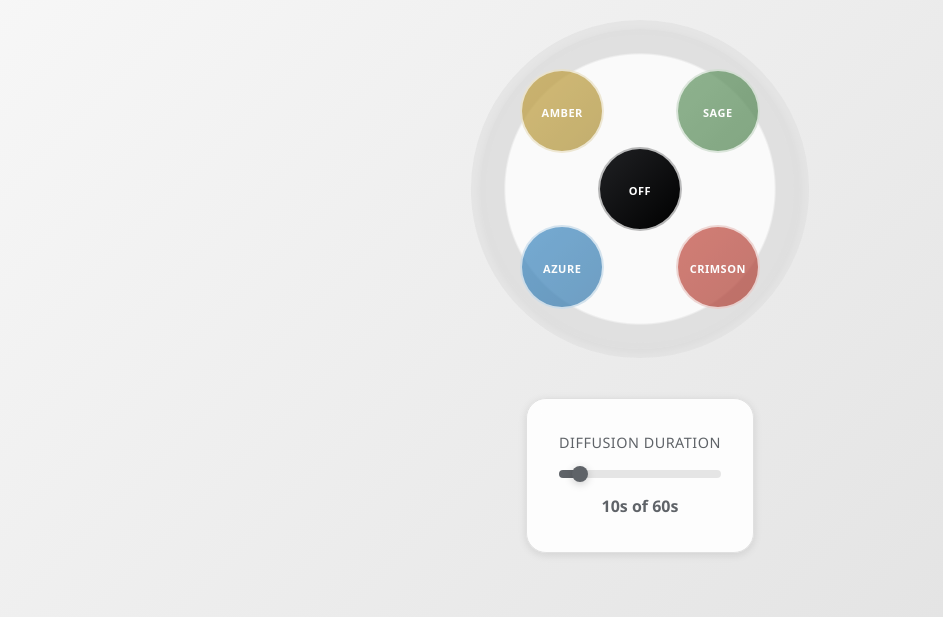
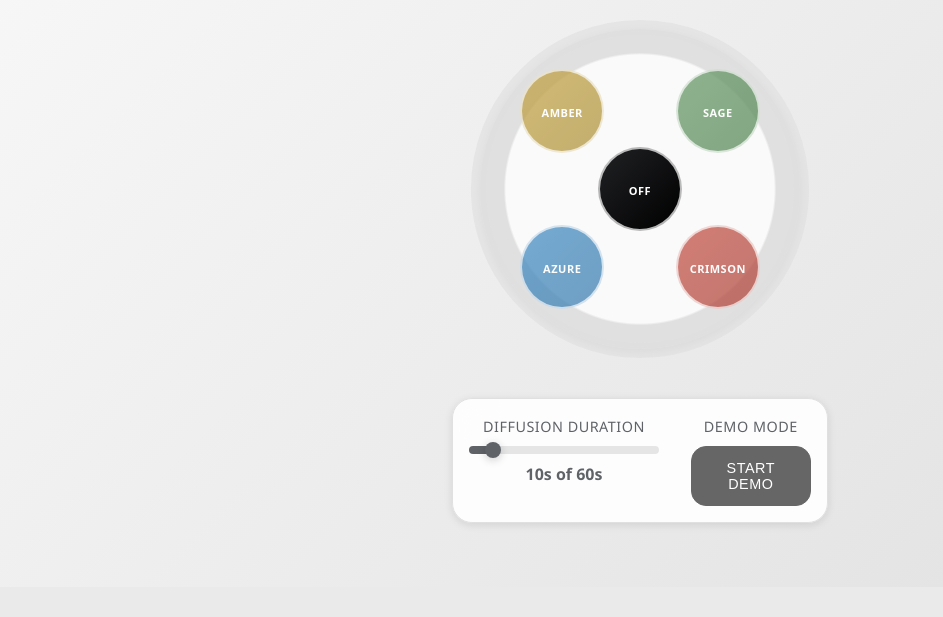
Before and after one commit to LeonDebatin/Raspberry_V1, a Flask app: page / in a window 1280 px wide. Shown: the part 281-898 px from the top of the page, without its empty margins (0-943 px from the left). After the commit the page ends 808 px from the top, so only its background shows below. Run offline with Flask 3, Linux system fonts and the light colour scheme.

Commit message:
demo mode

```diff
--- a/static/css/selection.css
+++ b/static/css/selection.css
@@ -200,19 +200,20 @@
 /* Configuration Bar */
 .config-bar {
     display: flex;
-    gap: 3rem;
-    padding: 2rem;
+    gap: 2rem;
+    padding: 1rem;
     background: rgba(255, 255, 255, 0.9);
     backdrop-filter: blur(20px);
     border-radius: 20px;
     box-shadow: var(--shadow);
     border: 1px solid var(--border);
+    align-items: flex-start;
 }
 
 .config-section {
     display: flex;
     flex-direction: column;
-    gap: 1rem;
+    gap: 0.5rem;
     align-items: center;
 }
 
@@ -253,8 +254,12 @@
 }
 
 /* Diffusion Duration Slider */
-.config-section.full-width {
-    width: 100%;
+.config-section:first-child {
+    flex: 2;
+}
+
+.config-section:last-child {
+    flex: 1;
 }
 
 .slider-container {
@@ -262,7 +267,7 @@
     display: flex;
     flex-direction: column;
     align-items: center;
-    gap: 1rem;
+    gap: 0.5rem;
 }
 
 /* Base slider */
@@ -319,3 +324,112 @@
     color: var(--text-light);
     font-weight: 400;
 }
+
+/* Demo Button and Description */
+.demo-btn {
+    padding: 0.8rem 1.5rem;
+    border: 1px solid #666;
+    background: #666;
+    color: white;
+    border-radius: 15px;
+    cursor: pointer;
+    transition: var(--transition);
+    font-size: 0.9rem;
+    font-weight: 500;
+    text-transform: uppercase;
+    letter-spacing: 0.5px;
+    min-width: 120px;
+    text-align: center;
+}
+
+.demo-btn:hover {
+    background: #555;
+    border-color: #555;
+    transform: translateY(-1px);
+}
+
+.demo-btn:disabled {
+    background: #ccc;
+    border-color: #ccc;
+    cursor: not-allowed;
+    transform: none;
+}
+
+.demo-btn.active {
+    background: #444;
+    border-color: #444;
+}
+
+/* Demo Description Container */
+.demo-description {
+    margin-top: 1.5rem;
+    padding: 1.5rem;
+    background: rgba(255, 255, 255, 0.95);
+    backdrop-filter: blur(20px);
+    border-radius: 20px;
+    box-shadow: var(--shadow);
+    border: 1px solid var(--border);
+    text-align: center;
+    transition: all 0.3s cubic-bezier(0.4, 0, 0.2, 1);
+    opacity: 1;
+    transform: translateY(0);
+}
+
+.demo-description.hidden {
+    opacity: 0;
+    transform: translateY(-10px);
+    pointer-events: none;
+}
+
+.demo-text #demo-scent-name {
+    display: block;
+    font-size: 1.5rem;
+    font-weight: 600;
+    color: var(--text-dark);
+    margin-bottom: 0.5rem;
+    text-transform: uppercase;
+    letter-spacing: 1px;
+}
+
+.demo-text #demo-scent-description {
+    font-size: 1rem;
+    color: var(--text-light);
+    line-height: 1.5;
+    margin: 0;
+}
+
+/* Mobile optimizations */
+@media (max-width: 768px) {
+    .config-bar {
+        gap: 1rem;
+        padding: 0.8rem;
+        margin: 0 1rem;
+    }
+
+    .config-section {
+        gap: 0.3rem;
+    }
+
+    .config-label {
+        font-size: 0.8rem;
+    }
+
+    .demo-btn {
+        padding: 0.6rem 1rem;
+        font-size: 0.8rem;
+        min-width: 100px;
+    }
+
+    .slider-container {
+        gap: 0.3rem;
+    }
+
+    .diffusion-slider {
+        width: 100%;
+        max-width: 200px;
+    }
+
+    .slider-value {
+        font-size: 0.85rem;
+    }
+}
--- a/static/js/selection.js
+++ b/static/js/selection.js
@@ -6,6 +6,18 @@ class SelectionController {
         this.cycleTime = 60; // Fixed at 60 seconds
         this.diffusionDuration = 10; // Default to 10 seconds
         this.isActive = false;
+
+        // Demo mode properties
+        this.isInDemoMode = false;
+        this.demoSequence = ['yellow', 'green', 'blue', 'red'];
+        this.demoCurrentStep = 0;
+        this.demoTimeout = null;
+        this.demoDescriptions = {
+            'yellow': 'Warm and inviting amber creates a cozy atmosphere with rich, honeyed notes.',
+            'green': 'Fresh sage brings clarity and purification with herbal, earthy essence.',
+            'blue': 'Cool azure refreshes the mind with crisp, oceanic tranquility.',
+            'red': 'Bold crimson energizes the space with deep, passionate intensity.'
+        };
 
         // Configuration: Set to true to use page reload instead of position reset
         this.usePageReload = false; // Change to true if position reset doesn't work
@@ -25,6 +37,12 @@ class SelectionController {
         // Slider elements
         this.diffusionSlider = document.getElementById('diffusion-slider');
         this.diffusionSecondsDisplay = document.getElementById('diffusion-seconds');
+
+        // Demo elements
+        this.demoBtn = document.getElementById('demo-btn');
+        this.demoDescription = document.getElementById('demo-description');
+        this.demoScentName = document.getElementById('demo-scent-name');
+        this.demoScentDescriptionText = document.getElementById('demo-scent-description');
 
         // Progress circle elements
         this.progressContainer = document.getElementById('progress-circle-container');
@@ -60,6 +78,17 @@ class SelectionController {
         if (this.diffusionSlider) {
             this.diffusionSlider.addEventListener('input', (e) => {
                 this.setDiffusionDuration(parseInt(e.target.value));
+            });
+        }
+
+        // Demo button click
+        if (this.demoBtn) {
+            this.demoBtn.addEventListener('click', () => {
+                if (!this.isInDemoMode) {
+                    this.startDemoMode();
+                } else {
+                    this.stopDemoMode();
+                }
             });
         }
     }
@@ -565,6 +594,87 @@ class SelectionController {
             this.selectFormula(this.selectedFormula);
         }
     }
+
+    // Demo Mode Methods
+    startDemoMode() {
+        if (this.isInDemoMode) return;
+
+        this.isInDemoMode = true;
+        this.demoCurrentStep = 0;
+
+        // Set diffusion duration to 5 seconds for demo
+        this.setDiffusionDuration(5);
+        if (this.diffusionSlider) {
+            this.diffusionSlider.value = 5;
+        }
+
+        // Update demo button
+        this.demoBtn.textContent = 'Stop Demo';
+        this.demoBtn.classList.add('active');
+        this.demoBtn.disabled = false;
+
+        // Show description container
+        this.demoDescription.classList.remove('hidden');
+
+        // Start the demo sequence
+        this.executeDemoStep();
+    }
+
+    stopDemoMode() {
+        this.isInDemoMode = false;
+
+        // Clear any pending timeouts
+        if (this.demoTimeout) {
+            clearTimeout(this.demoTimeout);
+            this.demoTimeout = null;
+        }
+
+        // Update demo button
+        this.demoBtn.textContent = 'Start Demo';
+        this.demoBtn.classList.remove('active');
+
+        // Hide description container
+        this.demoDescription.classList.add('hidden');
+
+        // Activate off button
+        this.deactivateAll();
+    }
+
+    async executeDemoStep() {
+        if (!this.isInDemoMode) return;
+
+        const currentColor = this.demoSequence[this.demoCurrentStep];
+        const colorNames = {
+            'yellow': 'Amber',
+            'green': 'Sage',
+            'blue': 'Azure',
+            'red': 'Crimson'
+        };
+
+        // Update description
+        this.demoScentName.textContent = colorNames[currentColor];
+        this.demoScentDescriptionText.textContent = this.demoDescriptions[currentColor];
+
+        // Activate the scent
+        try {
+            await this.selectFormula(currentColor);
+        } catch (error) {
+            console.error('Demo step error:', error);
+        }
+
+        // Schedule next step or finish demo
+        this.demoTimeout = setTimeout(() => {
+            this.demoCurrentStep++;
+
+            if (this.demoCurrentStep >= this.demoSequence.length) {
+                // Demo finished
+                this.stopDemoMode();
+            } else {
+                // Continue to next step
+                this.executeDemoStep();
+            }
+        }, 5000); // 5 seconds per scent
+    }
 }
 
 // Enhanced button interactions
--- a/templates/selection.html
+++ b/templates/selection.html
@@ -40,7 +40,7 @@
     </div>
 
     <div class="config-bar">
-        <div class="config-section full-width">
+        <div class="config-section">
             <label class="config-label">Diffusion Duration</label>
             <div class="slider-container">
                 <input type="range" id="diffusion-slider" class="diffusion-slider"
@@ -50,6 +50,18 @@
                 </div>
             </div>
         </div>
+        <div class="config-section">
+            <label class="config-label">Demo Mode</label>
+            <button id="demo-btn" class="demo-btn">Start Demo</button>
+        </div>
+    </div>
+
+    <!-- Demo Description Container -->
+    <div id="demo-description" class="demo-description hidden">
+        <div class="demo-text">
+            <span id="demo-scent-name"></span>
+            <p id="demo-scent-description"></p>
+        </div>
     </div>
 </div>
 {% endblock %}
```
